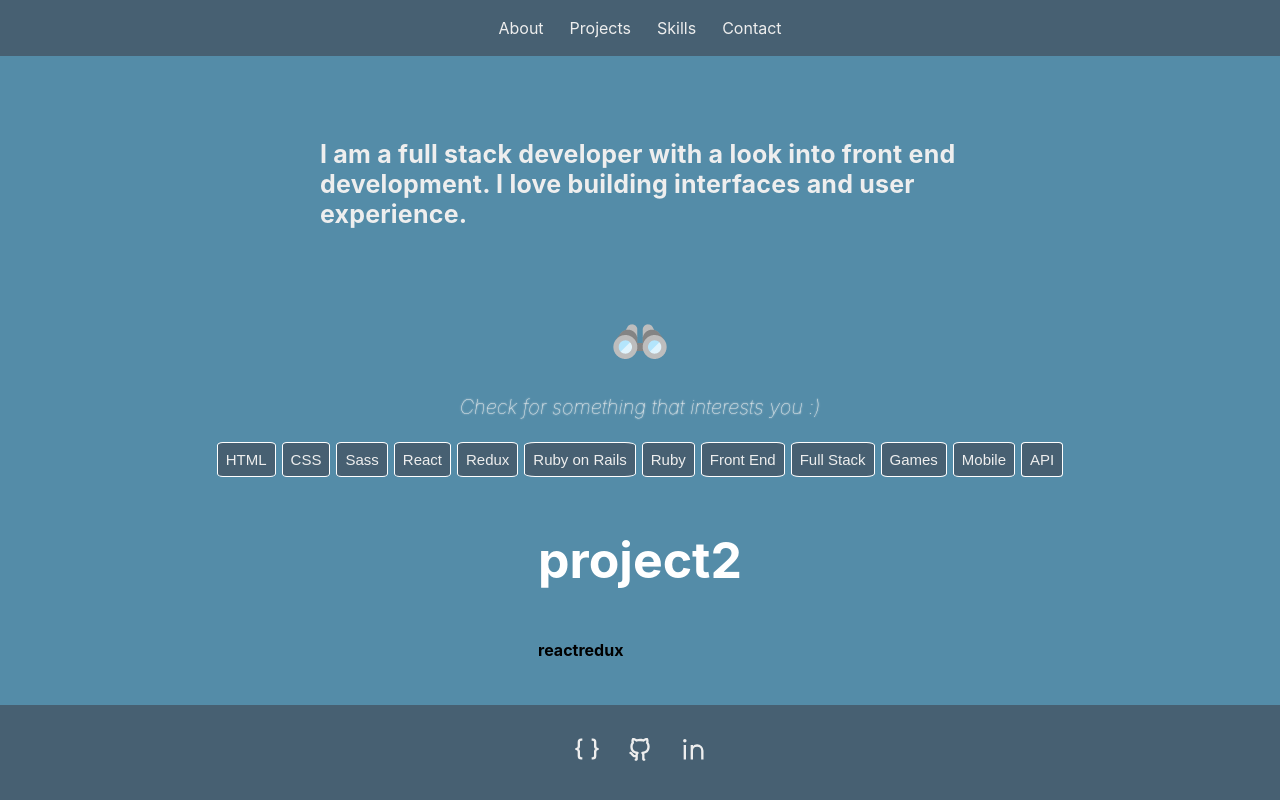
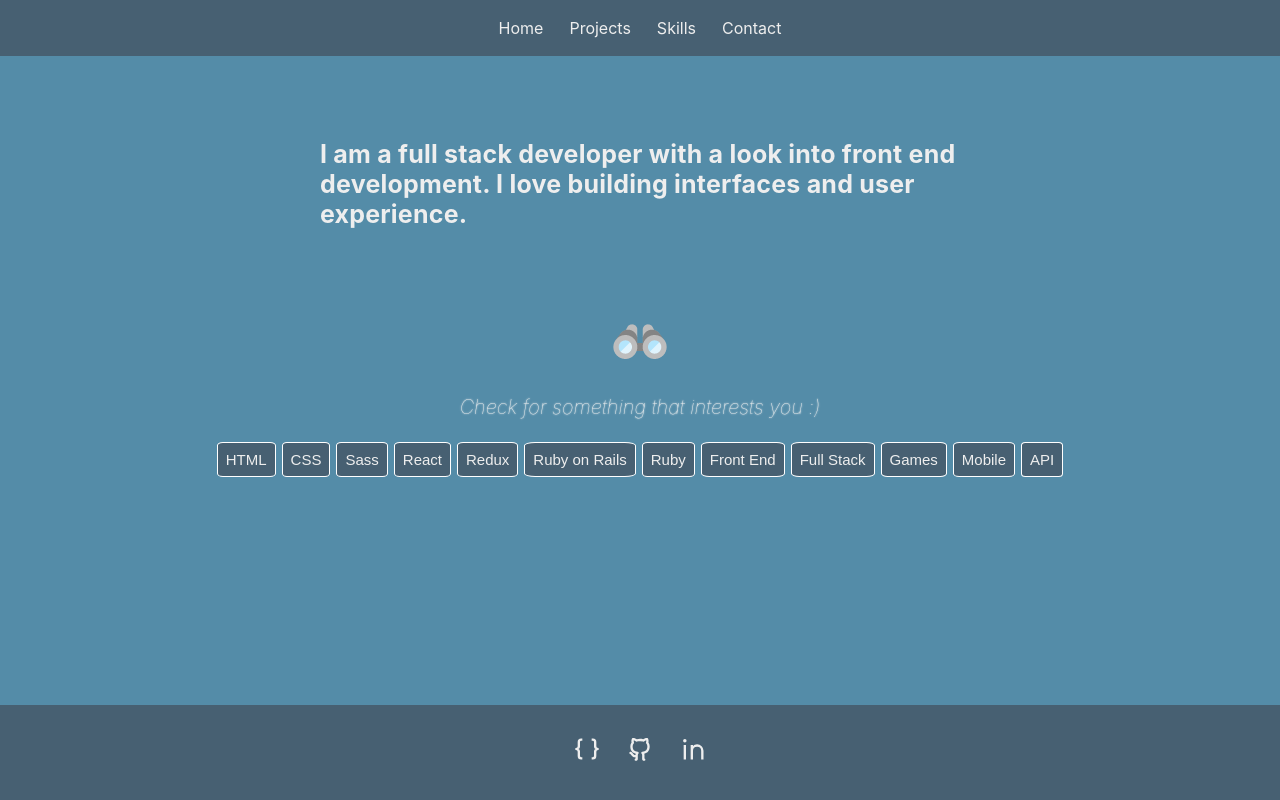
Before and after one commit to thneves/Thales-Next, a Next.js app: page /home in a window 1280 px wide. Built offline with nearby package versions, Linux system fonts and the light colour scheme.

Commit message:
Delete unused code

```diff
--- a/components/Navbar.tsx
+++ b/components/Navbar.tsx
@@ -49,7 +49,7 @@ const Navbar = () => {
         >
         <Nav>
             <StyledList>
-                <Link href="/" >About </Link>
+                <Link href="/home" >Home </Link>
             </StyledList>
             <StyledList>
                 <Link href="/projects" >Projects </Link>
--- a/components/Search.tsx
+++ b/components/Search.tsx
@@ -64,7 +64,6 @@ const Search = () => {
           >{item}</Tags>
         })}
       </StyledDivTags>
-      <Cards name={projects[1].name} tags={projects[1].tags} />
     </SearchBox>
   )
 };
--- a/package.json
+++ b/package.json
@@ -13,6 +13,7 @@
     "next": "12.0.4",
     "react": "17.0.2",
     "react-dom": "17.0.2",
+    "react-remixicon": "^1.0.3",
     "react-tsparticles": "^1.37.5"
   },
   "devDependencies": {
--- a/pages/skills.tsx
+++ b/pages/skills.tsx
@@ -22,9 +22,9 @@ const Skills = () => {
       <MainDiv>
         <h1>More information about what I know</h1>
         <SkillsDiv>
-          <SkillsCard title="Languages and Frameworks" icon={<RiCodeBoxFill size="4x" />} list={skills.langs_frams} />
-          <SkillsCard title="Libraries" icon={<RiGitMergeLine size="4x" />} list={skills.libs_tools} />
-          <SkillsCard title="Tools and Methods" icon={<RiToolsFill size="4x" />} list={skills.soft} />
+          <SkillsCard title="Languages and Frameworks" icon={<RiCodeBoxFill />} list={skills.langs_frams} />
+          <SkillsCard title="Libraries" icon={<RiGitMergeLine />} list={skills.libs_tools} />
+          <SkillsCard title="Tools and Methods" icon={<RiToolsFill />} list={skills.soft} />
         </SkillsDiv>
       </MainDiv>
     </BasicLayout>
```
Also changed, not shown: 1 other file (tests, documents, lock files or other folders).
